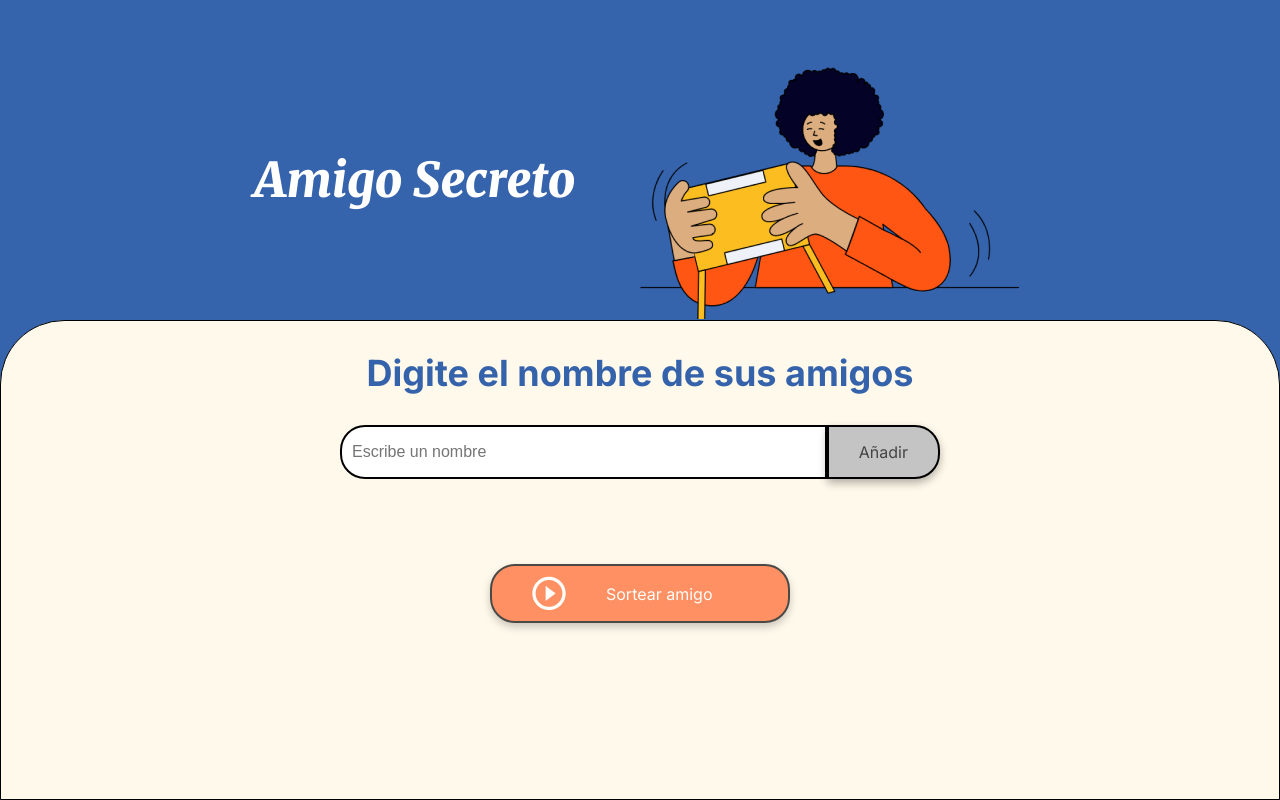
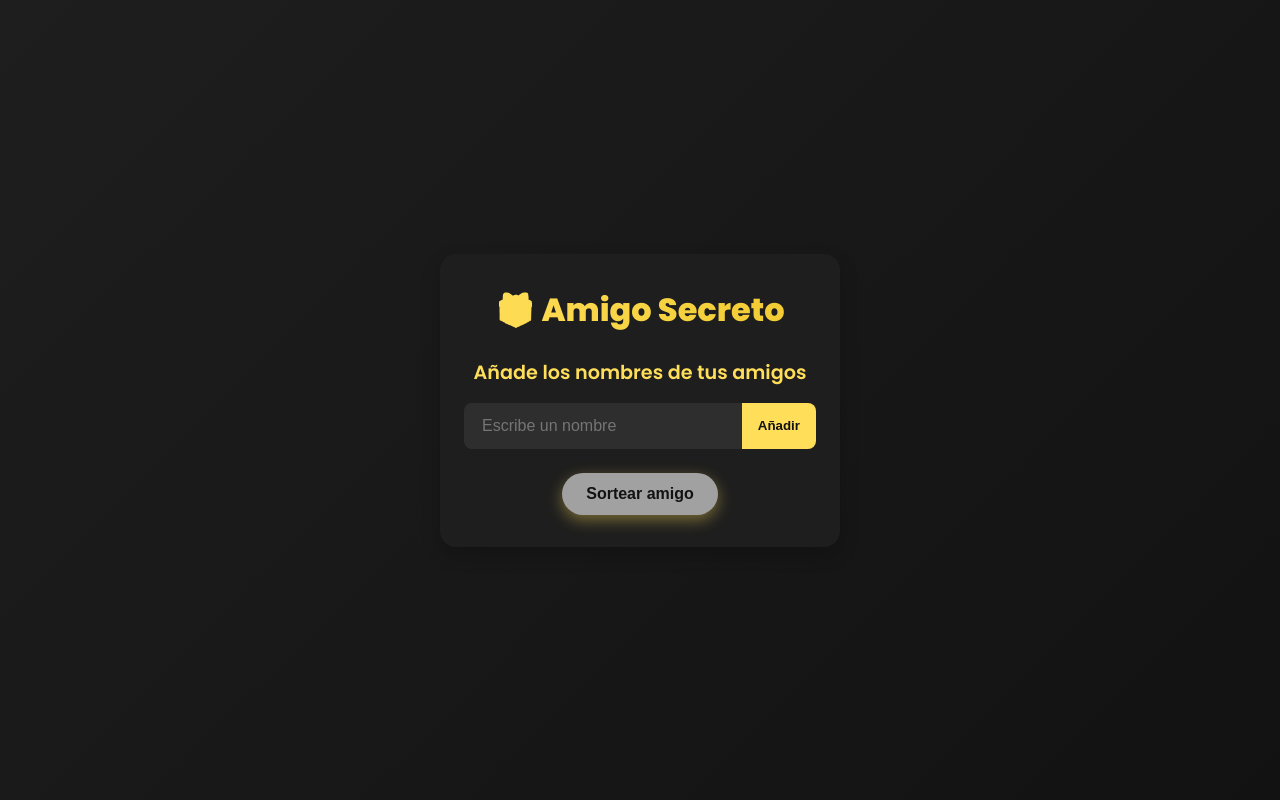
Before and after one commit to PeterOsorioS/Challenge-Alura-Amigo-Secreto, a plain HTML site: page index.html in a window 1280 px wide. Drawn offline with Linux system fonts and the light colour scheme.

Commit message:
Rediseño interfaz

```diff
--- a/assets/css/style.css
+++ b/assets/css/style.css
@@ -1,16 +1,16 @@
 :root {
-    --color-primary: #164ba0dd;
-    --color-secondary: #FFF9EB;
-    --color-tertiary: #C4C4C4;
-    --color-button: #fe652b;
-    --color-button-hover: #e55720;
-    --color-text: #444444;
+    --color-primary: #121212;
+    --color-secondary: #FFDE59;
+    --color-dark:  #1e1e1e;
+    --color-accent: #f0ca2f;
     --color-white: #FFFFFF;
-    --color-error-border: rgb(239 68 68 / var(--tw-text-opacity, 1));
-    --color-error-bg: rgb(255 226 226 / var(--tw-text-opacity, 1));;
+    --color-gray: #2e2e2e;
+    --color-text: #d1d1d1;
+    --color-shadow: rgba(0, 0, 0, 0.2);
+    --color-error-shadow: rgba(239, 68, 68, 0.7);
+    --color-error-border:rgb(239, 68, 68);
 }
 
-/* Estilos generales */
 * {
     margin: 0;
     padding: 0;
@@ -18,180 +18,133 @@
 }
 
 body {
+    font-family: 'Poppins', sans-serif;
+    background: linear-gradient(135deg, var(--color-dark), var(--color-primary));
     height: 100vh;
-    background-color: var(--color-primary);
     display: flex;
     justify-content: center;
     align-items: center;
-    overflow-x: hidden;
+    color: var(--color-white);
+    padding: 1rem;
 }
 
-/* Contenedor principal */
 .main-content {
-    display: flex;
-    flex-direction: column;
-    height: 100%;
-    width: 100%;
-    overflow-x: hidden;
-}
-
-/* Banner */
-.header-banner {
-    flex: 40%;
     display: flex;
     justify-content: center;
     align-items: center;
-    padding: 40px 0 0;
-
+    width: 100%;
+    max-width: 400px;
 }
 
-/* Sección de entrada */
-.input-section {
-    flex: 60%;
-    background-color: var(--color-secondary);
-    border: 1px solid #000;
-    border-radius: 64px 64px 0 0;
-    display: flex;
-    flex-direction: column;
-    align-items: center;
-    padding: 20px;
+.card {
+    background: var(--color-dark);
+    border-radius: 16px;
+    box-shadow: 0 8px 20px var(--color-shadow);
+    overflow: hidden;
+    text-align: center;
     width: 100%;
+    padding: 2rem 1.5rem;
 }
 
-/* Títulos */
+.header-banner {
+    margin-bottom: 1.5rem;
+}
+
 .main-title {
-    font-size: 48px;
-    font-family: "Merriweather", serif;
-    font-weight: 900;
-    font-style: italic;
-    color: var(--color-white);
-    padding: 1.5rem;
+    font-size: 2rem;
+    font-weight: 800;
+    background: linear-gradient(90deg, var(--color-secondary), var(--color-accent));
+    background-clip: text;
+    -webkit-text-fill-color: transparent;
 }
 
 .section-title {
-    font-family: "Inter", serif;
-    font-size: 36px;
-    font-weight: 700;
-    color: var(--color-primary);
-    margin: 10px 0;
-    text-align: center;
+    font-size: 1.2rem;
+    font-weight: 600;
+    color: var(--color-secondary);
+    margin-bottom: 1rem;
 }
 
-/* Contenedores de entrada y botón */
 .input-wrapper {
     display: flex;
-    justify-content: center;
-    width: 100%;
-    max-width: 600px;
-    margin-top: 20px;
+    margin-bottom: 1.5rem;
 }
 
 .input-name {
-    width: 100%;
-    padding: 10px;
-    border: 2px solid #000;
-    border-radius: 25px 0 0 25px;
-    font-size: 16px;
-    box-sizing: border-box;
+    flex: 1;
+    padding: 0.75rem 1rem;
+    border: 2px solid var(--color-gray);
+    border-radius: 8px 0 0 8px;
+    background: var(--color-gray);
+    color: var(--color-text);
+    font-size: 1rem;
 }
 
+.input-name:focus {
+    outline: none;
+    border-color: var(--color-secondary);
+    box-shadow: 0 0 8px var(--color-secondary);
+}
 .input-name-error {
-    border-color: var(--color-error-border);
-    background-color: var(--color-error-bg);
+    outline: none;
+    border-color: var(--color-error-border); /* Rojo intenso para errores */
+    box-shadow: 0 0 10px var(--color-error-shadow); /* Mayor sombra para resaltar */
+    background-color: var(--color-dark); /* Fondo más oscuro */
+    color: #ff6b6b; /* Texto en rojo para enfatizar el error */
+    animation: shake 0.3s ease; /* Animación de sacudida para errores */
+}
+.button-add {
+    background: var(--color-secondary);
+    color: var(--color-primary);
+    border: none;
+    padding: 0.75rem 1rem;
+    border-radius: 0 8px 8px 0;
+    font-weight: 600;
+    cursor: pointer;
+    transition: background 0.3s ease;
+}
+
+.button-add:hover {
+    background: var(--color-accent);
+}
+
+.name-list, .result-list {
+    list-style: none;
+    margin-top: 1rem;
+    font-size: 1rem;
+    color: var(--color-white);
+}
+
+.result-list {
+    font-size: 1.2rem;
+    font-weight: bold;
+    color: #05df05;
 }
 
 .button-container {
-    width: 100%;
-    max-width: 300px;
-    display: flex;
-    justify-content: center;
-    margin-top: 10px;
+    margin-top: 1.5rem;
 }
 
-/* Estilos de entrada de texto */
-.input-title {
-    flex: 1;
-    padding: 10px 15px;
-    font-size: 16px;
-    border: 2px solid #333;
-    border-right: none;
-    border-radius: 25px 0 0 25px;
-    font-family: "Merriweather", serif;
-    box-shadow: 0 4px 8px rgba(0, 0, 0, 0.3);
-    box-sizing: border-box;
-}
-
-/* Estilos de botón */
-button {
-    padding: 15px 30px;
-    font-family: "Inter", sans-serif;
-    font-size: 16px;
-    border: 2px solid #000;
+.button-draw {
+    padding: 0.75rem 1.5rem;
+    font-size: 1rem;
+    font-weight: 600;
+    color: var(--color-primary);
+    background: var(--color-secondary);
+    border: none;
     border-radius: 25px;
-    box-shadow: 0 4px 8px rgba(0, 0, 0, 0.3);
     cursor: pointer;
-}
-/* Estilo para el botón desactivado */
-button:disabled {
-    cursor: not-allowed;
-    opacity: 0.7;
-}
-
-
-.button-add {
-    background-color: var(--color-tertiary);
-    color: var(--color-text);
-    border-radius: 0 25px 25px 0;
-}
-
-.button-add:hover {
-    background-color: #a1a1a1;
-}
-
-/* Listas */
-ul {
-    list-style-type: none;
-    color: var(--color-text);
-    font-family: "Inter", sans-serif;
-    font-size: 18px;
-    margin: 20px 0;
-}
-
-.result-list {
-    margin-top: 15px;
-    color: #05DF05;
-    font-size: 22px;
-    font-weight: bold;
-    text-align: center;
-}
-
-/* Botón de sortear título */
-.button-draw {
-    display: flex;
-    align-items: center;
-    width: 100%;
-    padding: 10px 40px;
-    color: var(--color-white);
-    background-color: var(--color-button);
-    font-size: 16px;
-}
-
-.button-draw img {
-    margin-right: 40px;
+    box-shadow: 0 5px 15px rgba(255, 222, 89, 0.4);
+    transition: all 0.3s ease;
 }
 
 .button-draw:hover {
-    background-color: var(--color-button-hover);
+    background: var(--color-accent);
+    box-shadow: 0 8px 20px rgba(255, 222, 89, 0.6);
+    transform: translateY(-2px);
 }
 
-/* Ajuste de tamaño de la imagen */
-.img-size {
-    width: 50%;
+.button-draw:disabled {
+    background: #a1a1a1;
+    cursor: not-allowed;
 }
-
-@media (min-width: 768px) {
-
-    .img-size {
-        width: fit-content;
-    }
-}
--- a/index.html
+++ b/index.html
@@ -2,40 +2,37 @@
 <html lang="es">
 <head>
     <meta charset="UTF-8">
-    <link rel="icon" type="image/svg+xml" href="assets/imgs/icono.svg" />
     <meta name="viewport" content="width=device-width, initial-scale=1.0">
+    <link rel="icon" type="image/svg+xml" href="assets/imgs/icono.svg">
     <link rel="stylesheet" href="./assets/css/style.css">
     <link rel="preconnect" href="https://fonts.googleapis.com">
-    <link rel="preconnect" href="https://fonts.gstatic.com" crossorigin>
-    <link href="https://fonts.googleapis.com/css2?family=Inter:wght@100;400;700;900&family=Merriweather:ital,wght@0,300;0,400;0,700;0,900;1,300;1,400;1,700;1,900&display=swap" rel="stylesheet">
+    <link href="https://fonts.googleapis.com/css2?family=Poppins:wght@400;600;800&display=swap" rel="stylesheet">
     <title>Amigo Secreto</title>
 </head>
 
 <body>
     <main class="main-content">
+        <div class="card">
             <header class="header-banner">
-            <h1 class="main-title">Amigo Secreto</h1>
-            <img class="img-size" src="assets/imgs/amigo-secreto.png" alt="Imagen representativa de amigo secreto">
+                <h1 class="main-title">🎁 Amigo Secreto</h1>
             </header>
-
             <section class="input-section">
-            <h2 class="section-title">Digite el nombre de sus amigos</h2>
+                <h4 class="section-title">Añade los nombres de tus amigos</h4>
                 <div class="input-wrapper">
                     <input type="text" id="amigo" class="input-name" placeholder="Escribe un nombre">
                     <button class="button-add" onclick="agregarAmigo()">Añadir</button>
                 </div>
 
-            <ul id="listaAmigos" class="name-list" aria-labelledby="listaAmigos" role="list"></ul>
-            <ul id="resultado" class="result-list" aria-live="polite"></ul>
+                <ul id="listaAmigos" class="name-list"></ul>
+                <ul id="resultado" class="result-list"></ul>
 
                 <div class="button-container">
-                <button id="btn-sortear" class="button-draw" onclick="sortearAmigo()" aria-label="Sortear amigo secreto" disabled>
-                    <img src="assets/imgs/play_circle_outline.png" alt="Ícono para sortear">
+                    <button id="btn-sortear" class="button-draw" onclick="sortearAmigo()" disabled>
                         Sortear amigo
                     </button>
                 </div>
-
             </section>
+        </div>
     </main>
 
     <script src="./assets/js/app.js" defer></script>
```
Lines whose indentation alone changed are shown as unchanged.
